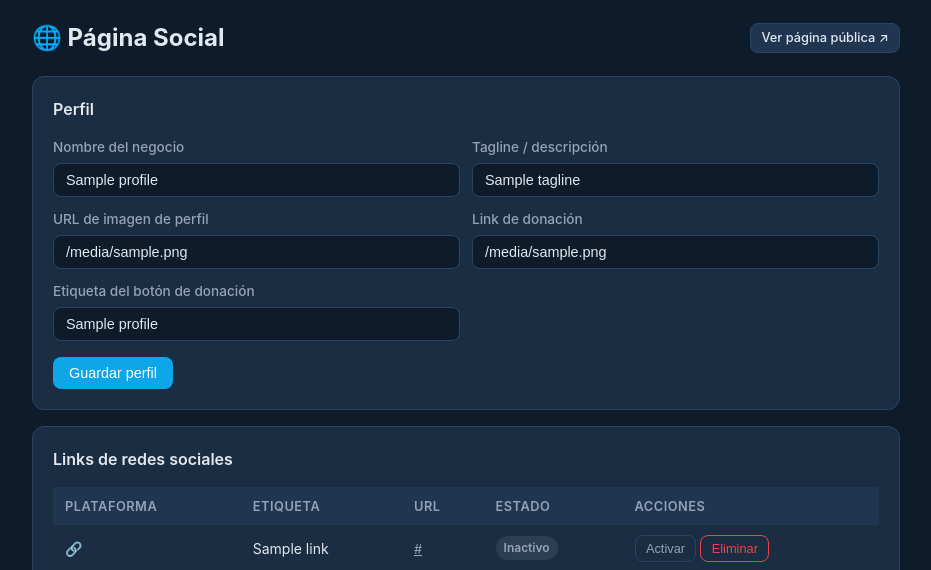
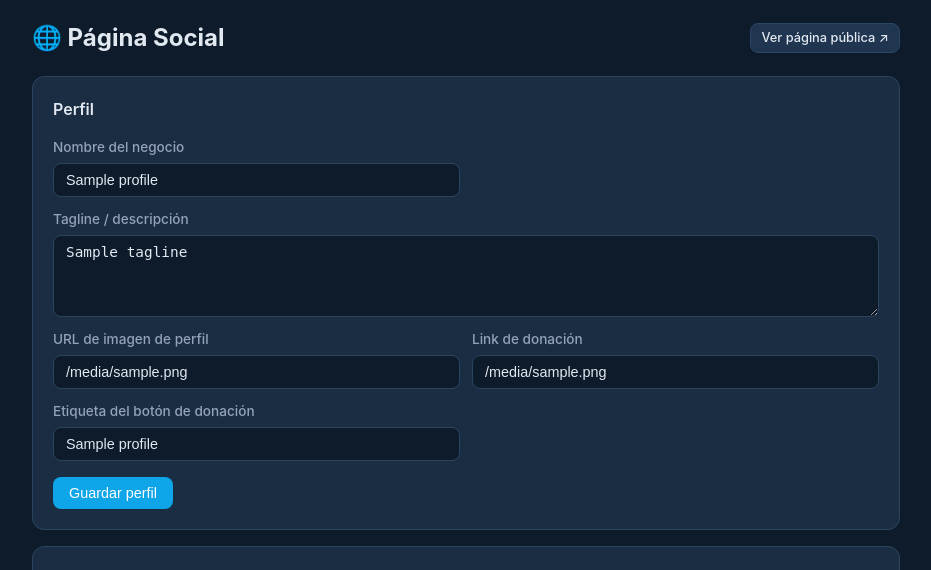
Before and after one commit to matiasosuna/coldplunge-tracker, a FastAPI app: template app/templates/admin_social.html in a window 1280 px wide. Shown: the part 56-626 px from the top of the page, without its empty margins (174-1105 px from the left). Run offline with FastAPI, Linux system fonts and the light colour scheme; the template is opened without the code that fills it: most values are stand-ins (such as "Sample title", 1, 10 or a date in 2020); grey boxes marked "Sample" are stand-in pictures.

Commit message:
Change tagline field to textarea with line break support

```diff
--- a/app/templates/admin_social.html
+++ b/app/templates/admin_social.html
@@ -19,9 +19,9 @@
         <label class="form-label">Nombre del negocio</label>
         <input type="text" name="business_name" class="form-input" value="{{ profile.business_name }}" required />
       </div>
-      <div class="form-group">
+      <div class="form-group" style="grid-column: 1 / -1;">
         <label class="form-label">Tagline / descripción</label>
-        <input type="text" name="tagline" class="form-input" value="{{ profile.tagline }}" placeholder="Ej: Terapia de frío en Buenos Aires" />
+        <textarea name="tagline" class="form-input" rows="4" placeholder="Ej: Da Nang's first mobile cold plunge...">{{ profile.tagline }}</textarea>
       </div>
       <div class="form-group">
         <label class="form-label">URL de imagen de perfil</label>
--- a/app/templates/social.html
+++ b/app/templates/social.html
@@ -25,7 +25,7 @@
       {% endif %}
       <h1 class="social-name">{{ profile.business_name }}</h1>
       {% if profile.tagline %}
-      <p class="social-tagline">{{ profile.tagline }}</p>
+      <p class="social-tagline" style="white-space: pre-line;">{{ profile.tagline }}</p>
       {% endif %}
     </header>
 
```
